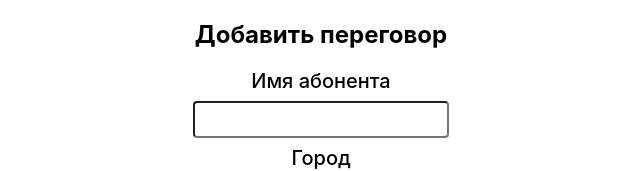
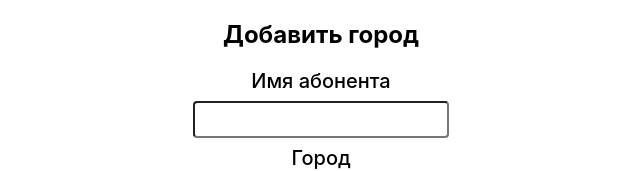
Before and after one commit to eshabakhov/PCAFrontEnd, a React (Create React App) app: page /calls in a window 1280 px wide. Shown: the top 171 px of the page, without its empty margins (319-959 px from the left). Built offline with nearby package versions, Linux system fonts and the light colour scheme.

Commit message:
изменение текста кнопки

```diff
--- a/src/entities/calls/callAdd.js
+++ b/src/entities/calls/callAdd.js
@@ -27,7 +27,7 @@ function CallAdd(props) {
         change(event, setCall, call)
     }
     console.log(call)
-    const title = <h2>{'Добавить переговор'}</h2>;
+    const title = <h2>{'Добавить город'}</h2>;
     return <div className={classes.modal}>
         <Container align="center">
             {title}
--- a/src/entities/city/city.js
+++ b/src/entities/city/city.js
@@ -79,7 +79,7 @@ function City(props) {
                     <tr>
                         <td width="12%">
                             <Button align="left" className={classes.button_com} onClick={() => navigate("/cities/new")}>
-                                Добавить Переговор
+                                Добавить город
                             </Button>
                         </td>
                         <td width="78%"/>
```
